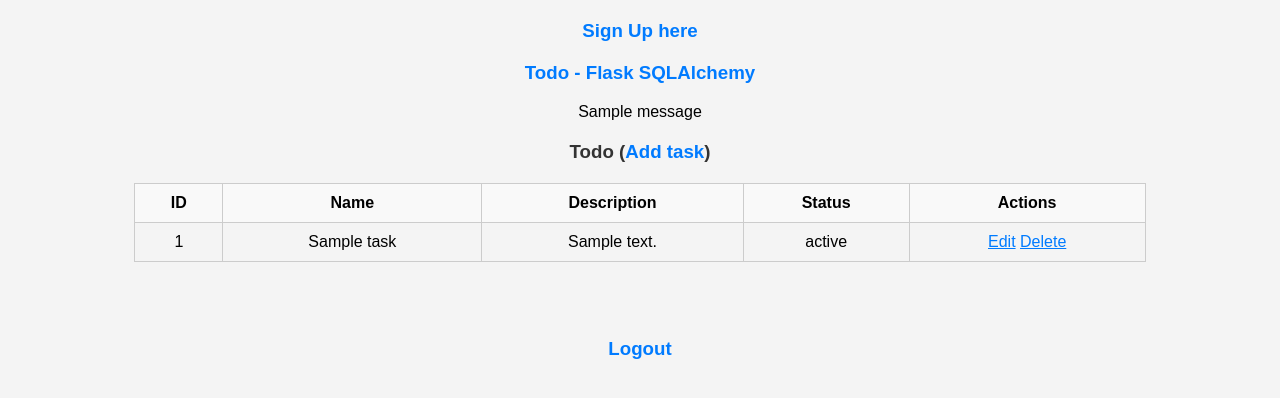
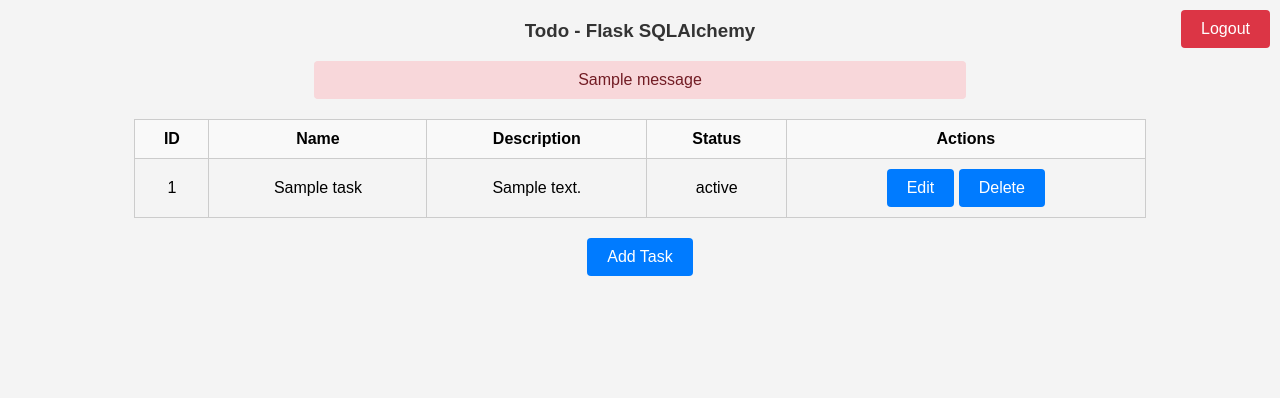
Before and after one commit to Anonymous3017/todo, a Flask app: template templates/show_all.html in a window 1280 px wide. Shown: the top 398 px of the page. Run offline with Flask 3, Linux system fonts and the light colour scheme; the template is opened without the code that fills it: values that come from a table or form of the project are taken from there, others are empty; tables that the repository leaves empty hold one stand-in row (values such as "Sample post"); one stand-in notice (Sample message) is shown.

Commit message:
More styling added

```diff
--- a/templates/show_all.html
+++ b/templates/show_all.html
@@ -44,32 +44,62 @@
         }
 
         .btn {
-            color: #007BFF;
-            background-color: transparent;
+            display: inline-block;
+            padding: 10px 20px;
+            font-size: 16px;
+            text-align: center;
+            text-decoration: none;
+            color: #fff;
+            background-color: #007BFF;
             border: none;
+            border-radius: 4px;
             cursor: pointer;
-            padding: 0;
-            text-decoration: underline;
-            font-size: inherit;
         }
 
         .btn:hover {
+            background-color: #0056b3;
+        }
+
+        .flash-message {
+            background-color: #f8d7da;
+            color: #721c24;
+            padding: 10px;
+            margin: 10px auto;
+            width: 50%;
+            border-radius: 4px;
+        }
+
+        .logout-btn {
+            display: inline-block;
+            position: absolute;
+            top: 10px;
+            right: 10px;
+            padding: 10px 20px;
+            font-size: 16px;
+            text-align: center;
             text-decoration: none;
+            color: #fff;
+            background-color: #dc3545;
+            border: none;
+            border-radius: 4px;
+            cursor: pointer;
+        }
+
+        .logout-btn:hover {
+            background-color: #c82333;
         }
     </style>
 </head>
 
 <body>
-    <h3><a href="/signup">Sign Up here</a></h3>
-    <h3><a href="{{ url_for('show_all') }}">Todo - Flask SQLAlchemy</a></h3>
+    <h3>Todo - Flask SQLAlchemy</h3>
 
     {% for message in get_flashed_messages() %}
-    <div>
+    <div class="flash-message">
         {{ message }}
     </div>
     {% endfor %}
 
-    <h3>Todo (<a href="{{ url_for('new') }}">Add task</a>)</h3>
     <table>
         <thead>
             <tr>
@@ -98,9 +128,12 @@
             {% endfor %}
         </tbody>
     </table>
-    <br>
-    <br>
-    <h3><a href="/logout">Logout</a></h3>
+
+    <a href="{{ url_for('new') }}" class="btn">Add Task</a>
+
+    <br><br>
+
+    <a href="/logout" class="logout-btn">Logout</a>
 </body>
 
 </html>
```
Also changed, not shown: templates/edit.html (+16 -5 lines), templates/home.html (+10 -1 lines), templates/login.html (+29 -3 lines), templates/new.html (+11 -2 lines), templates/signup.html (+12 -0 lines).
